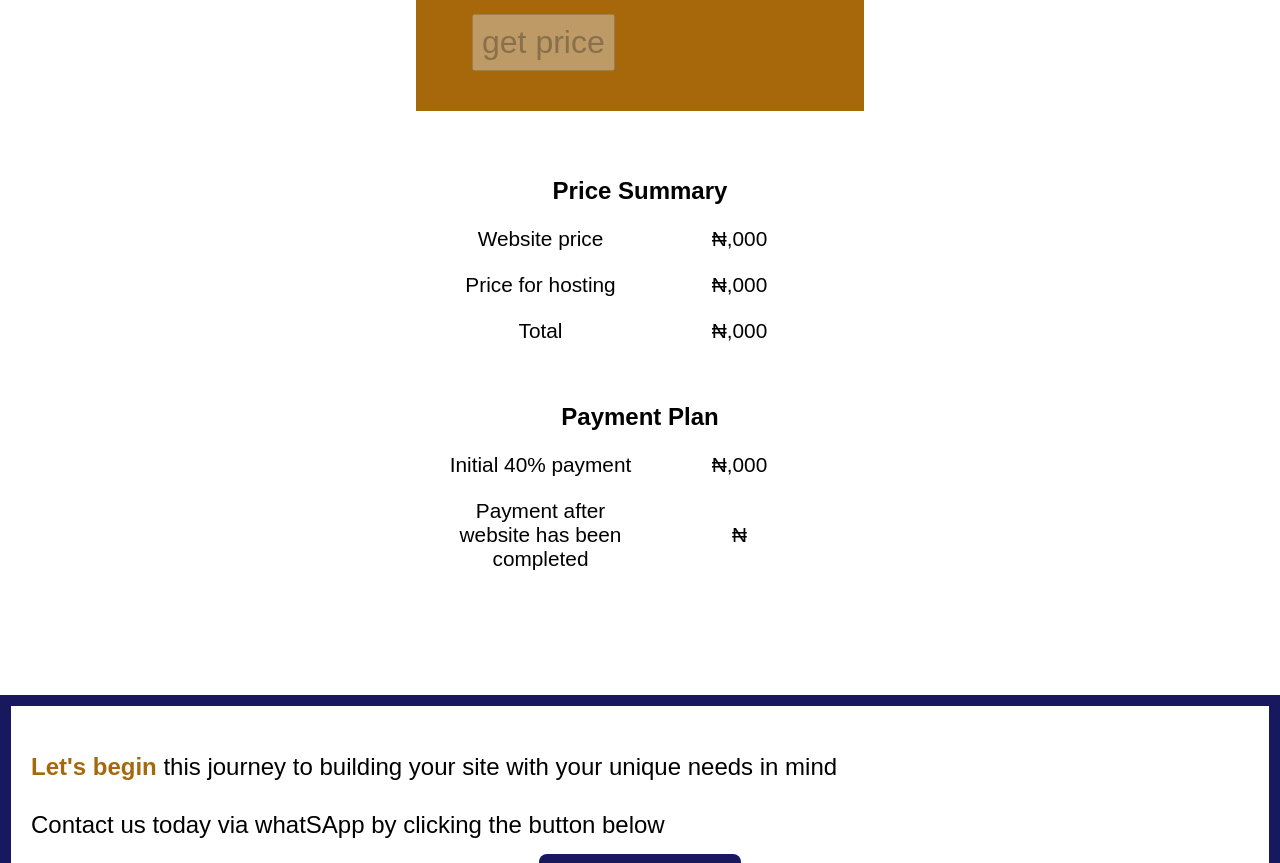
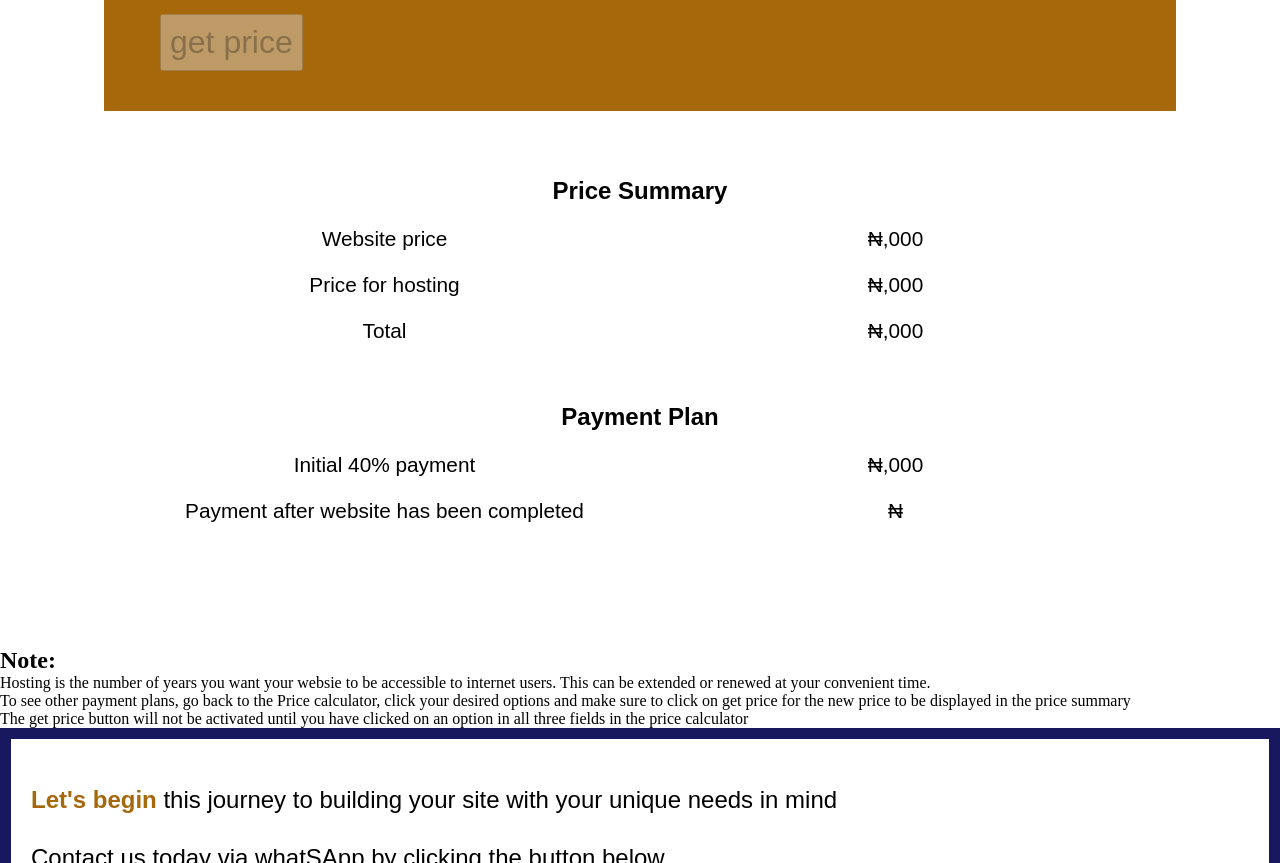
Before and after one commit to IsraelMobote/wdd131, a plain HTML site: page project/prices.html in a window 1280 px wide. Shown: the part 1070-1933 px from the top of the page. Drawn offline with Linux system fonts and the light colour scheme; a web font is replaced by a local one.

Commit message:
project edit

```diff
--- a/project/prices.html
+++ b/project/prices.html
@@ -77,7 +77,18 @@
                 </tr>
             </table>
         </section>
-        <section class="pricesection4"></section>
+        <section class="pricesection4">
+            <h2>Note:</h2>
+            <p><span>Hosting</span> is the number of years you want your websie to be accessible to internet users.
+                This can be extended or renewed at your convenient time.
+            </p>
+            <p> To see other payment plans, go back to the Price calculator, click your desired
+                options and make sure to click on <span>get price</span> for the new price to be displayed in the price summary
+            </p>
+            <p>The <span>get price</span> button will not be activated until you have clicked on an option in all three
+                fields in the price calculator
+            </p>
+        </section>
         <section class="pricesection5">
             <div>
                 <p><span>Let's begin</span> this journey to building your site with your unique needs in mind</p>
--- a/project/styles/project.css
+++ b/project/styles/project.css
@@ -464,7 +464,7 @@ footer p {
 
 
 .pricesection2 form {
-    width: clamp(5rem, 90%, 25rem);
+    width: 80%;
     margin: 1rem auto;
     padding: 1.5rem;
     background-color: var(--paragraphColor)
@@ -501,7 +501,7 @@ footer p {
 .pricesection3 table {
     margin: 0 auto 7rem;
     font-family: var(--headingsFont);
-    width: clamp(20px, 90%, 25rem);
+    width: 80%;
 }
 
 
@@ -513,7 +513,7 @@ footer p {
 .pricesection3 table td {
     font-size: 1.3rem;
     text-align: center;
-    width: 50%;
-    padding: 10px 0;
+    width: 40%;
+    padding: 10px 5px;
 
 }
```
